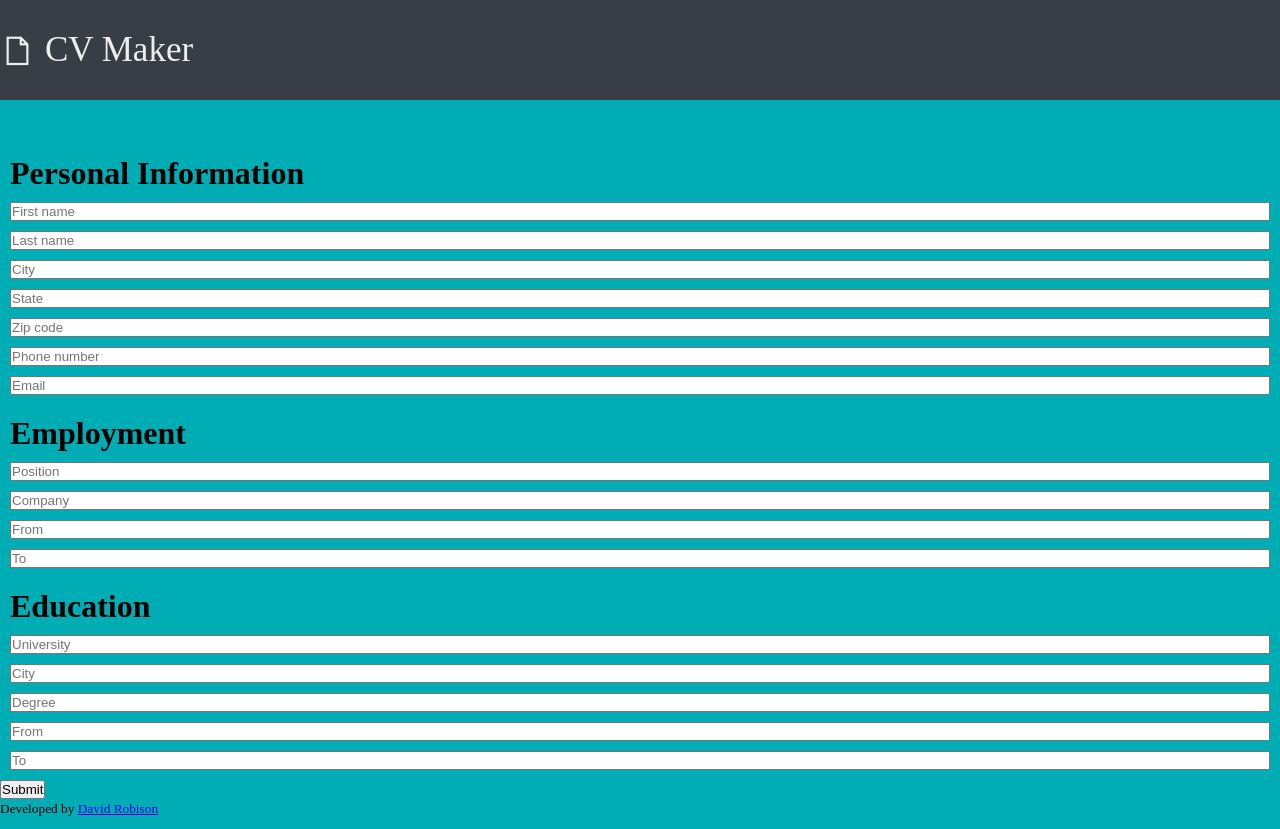
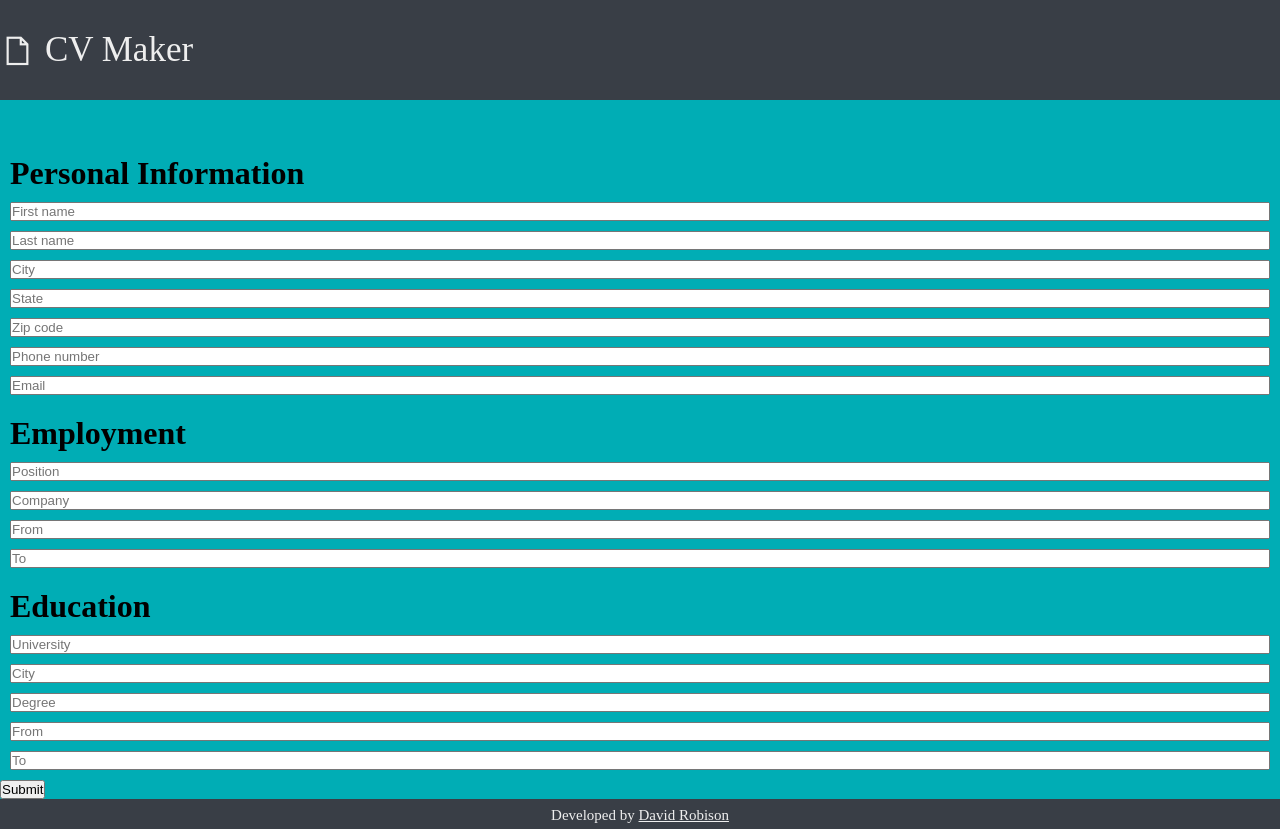
Before and after one commit to robisonwebdev/CV-Application, a React (Create React App) app: page / in a window 1280 px wide. Built offline with nearby package versions, Linux system fonts and the light colour scheme.

Commit message:
Styled #cvFooter and link inside

```diff
--- a/src/styles/main.css
+++ b/src/styles/main.css
@@ -45,3 +45,20 @@ body {
     height: 100px;
     width: 100%;
 }
+
+#cvFooter {
+    display: flex;
+    flex-direction: row;
+    justify-content: center;
+    align-items: center;
+
+    background-color: var(--black);
+    color: var(--white);
+    font-size: 18px;
+    height: 30px;
+    width: 100%;
+}
+
+#cvFooter footer small a {
+    color: var(--white);
+}
```
